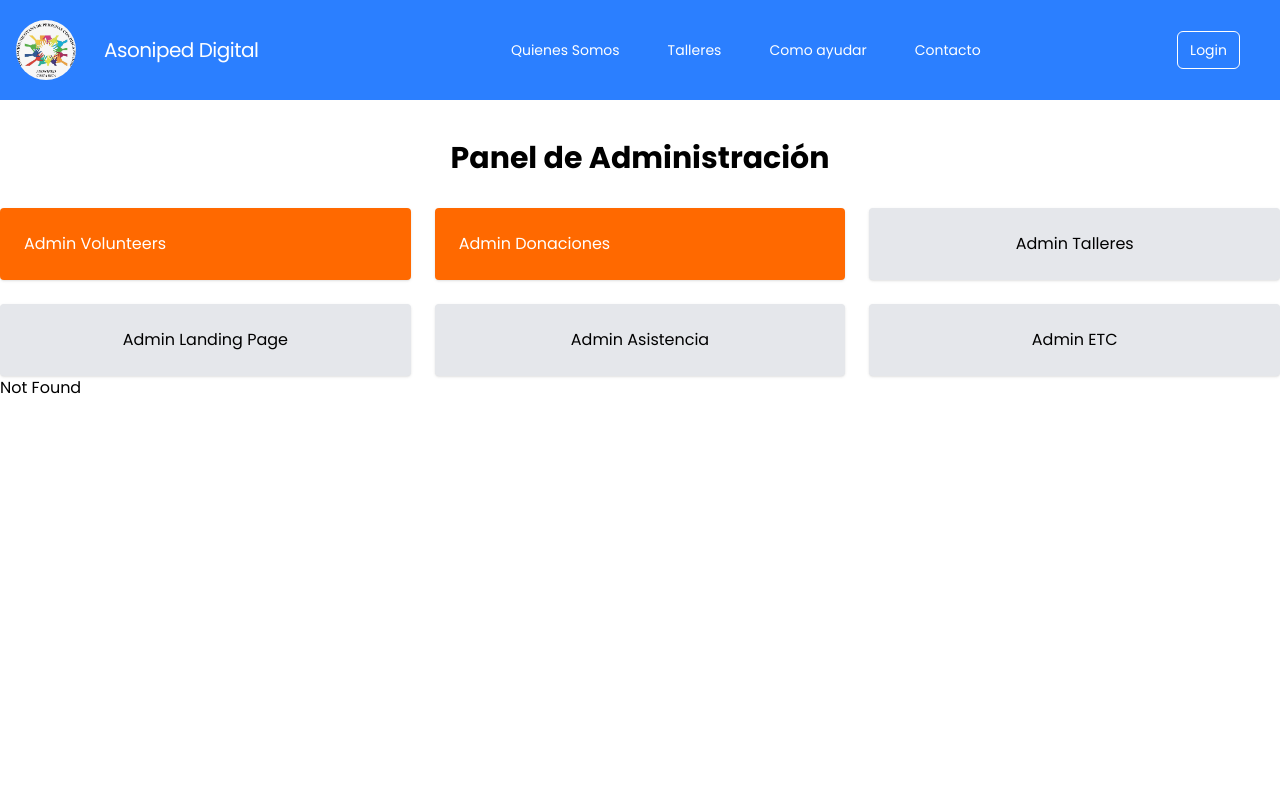
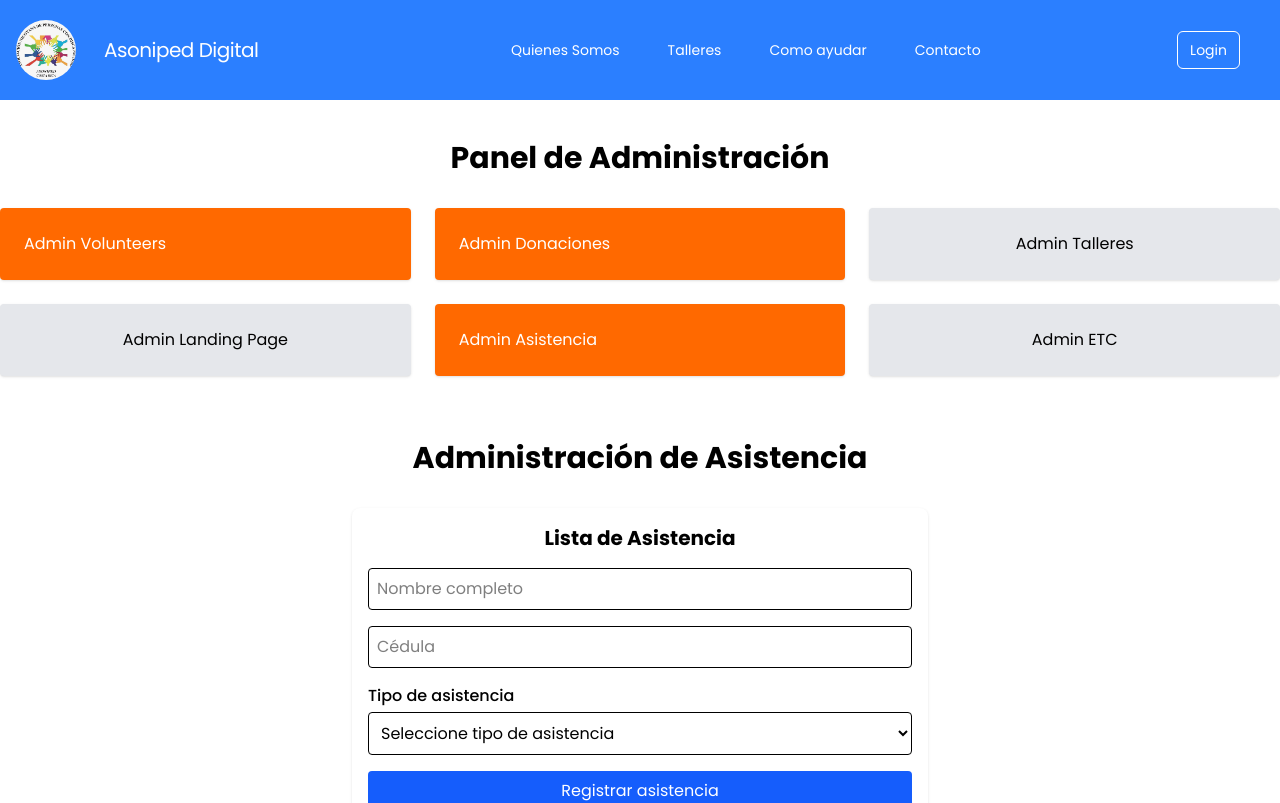
Before and after one commit to naila25/ASONIPED-digital, a React (Vite) app: page /admin/attendance in a window 1280 px wide. Shown: the top 803 px of the page. Built offline with nearby package versions, Linux system fonts and the light colour scheme.

Commit message:
Corrijo conflicto de nombres por mayúsculas en ruta

```diff
--- a/src/Routes/index.tsx
+++ /dev/null
@@ -1,18 +0,0 @@
-
-import { Routes, Route } from 'react-router-dom';
-import FormularioDonacion from '../components/Donation/FormularioDonacion';
-
-
-
-const AppRoutes = () => {
-  return (
-    <Routes>
-
-      <Route path="/FormularioDonacion" element={<FormularioDonacion />} />
-
-
-    </Routes>
-  );
-};
-
-export default AppRoutes;
--- /dev/null
+++ b/src/components/Asistencia/ListaAsistencia.tsx
@@ -0,0 +1,86 @@
+import React, { useState } from 'react';
+
+type Attendance = {
+  nombre: string;
+  cedula: string;
+  tipo: string;
+};
+
+interface Props {
+  onNewAttendance: (record: Attendance) => void;
+}
+
+const ListaAsistencia: React.FC<Props> = ({ onNewAttendance }) => {
+  const [formData, setFormData] = useState({
+    nombre: '',
+    cedula: '',
+    tipo: '',
+  });
+
+  const handleChange = (e: React.ChangeEvent<HTMLInputElement | HTMLSelectElement>) => {
+    setFormData({
+      ...formData,
+      [e.target.name]: e.target.value,
+    });
+  };
+
+  const handleSubmit = (e: React.FormEvent) => {
+    e.preventDefault();
+    if (formData.nombre && formData.cedula && formData.tipo) {
+      onNewAttendance(formData);
+      setFormData({ nombre: '', cedula: '', tipo: '' });
+    } else {
+      alert('Por favor, complete todos los campos.');
+    }
+  };
+
+  return (
+    <div className="max-w-xl mx-auto p-4 bg-white shadow rounded-lg">
+      <h2 className="text-xl font-bold mb-4 text-center">Lista de Asistencia</h2>
+      <form onSubmit={handleSubmit} className="space-y-4">
+        <input
+          type="text"
+          name="nombre"
+          placeholder="Nombre completo"
+          value={formData.nombre}
+          onChange={handleChange}
+          className="w-full p-2 border rounded"
+        />
+
+        <input
+          type="text"
+          name="cedula"
+          placeholder="Cédula"
+          value={formData.cedula}
+          onChange={handleChange}
+          className="w-full p-2 border rounded"
+        />
+
+        <div>
+          <label className="block mb-1 font-medium">Tipo de asistencia</label>
+          <select
+            name="tipo"
+            value={formData.tipo}
+            onChange={handleChange}
+            className="w-full p-2 border rounded"
+          >
+            <option value="">Seleccione tipo de asistencia</option>
+            <option value="Cursos">Cursos</option>
+            <option value="Talleres">Talleres</option>
+            <option value="Actividades">Actividades</option>
+            <option value="Comedor">Comedor</option>
+          </select>
+        </div>
+
+        <button
+          type="submit"
+          className="w-full bg-blue-600 text-white p-2 rounded hover:bg-blue-700"
+        >
+          Registrar asistencia
+        </button>
+      </form>
+    </div>
+  );
+};
+
+export default ListaAsistencia;
--- /dev/null
+++ b/src/components/Asistencia/TablaListaAsistencia.tsx
@@ -0,0 +1,43 @@
+import React from 'react';
+
+interface Attendance {
+  nombre: string;
+  cedula: string;
+  tipo: string;
+}
+
+interface Props {
+  registros: Attendance[];
+}
+
+const AttendanceTable: React.FC<Props> = ({ registros }) => {
+  if (registros.length === 0) return null;
+
+  return (
+    <div className="mt-8">
+      <h3 className="text-xl font-semibold mb-3 text-center">Tabla de Asistencias Registradas</h3>
+      <div className="overflow-x-auto">
+        <table className="min-w-full border border-gray-300 text-center">
+          <thead className="bg-gray-200">
+            <tr>
+              <th className="py-2 px-4 border">Nombre completo</th>
+              <th className="py-2 px-4 border">Cédula</th>
+              <th className="py-2 px-4 border">Tipo de asistencia</th>
+            </tr>
+          </thead>
+          <tbody>
+            {registros.map((r, index) => (
+              <tr key={index} className="hover:bg-gray-100">
+                <td className="py-2 px-4 border">{r.nombre}</td>
+                <td className="py-2 px-4 border">{r.cedula}</td>
+                <td className="py-2 px-4 border">{r.tipo}</td>
+              </tr>
+            ))}
+          </tbody>
+        </table>
+      </div>
+    </div>
+  );
+};
+
+export default AttendanceTable;
--- a/src/pages/admin/AdminDashboard.tsx
+++ b/src/pages/admin/AdminDashboard.tsx
@@ -1,8 +1,8 @@
 import { Link, Outlet } from '@tanstack/react-router';
 
-const AdminDashboard = () => (
+const AdminDashboard = () => {
+  return (
     <div className="min-h-screen flex flex-col">
-
       <main className="flex-1 container mx-auto py-10">
         <h1 className="text-3xl font-bold text-center mb-8">Panel de Administración</h1>
         <div className="grid grid-cols-1 sm:grid-cols-2 md:grid-cols-3 gap-6">
@@ -10,13 +10,15 @@ const AdminDashboard = () => (
           <Link to="/admin/donations" className="bg-orange-500 text-white p-6 rounded shadow hover:bg-orange-600 transition">Admin Donaciones</Link>
           <div className="bg-gray-200 p-6 rounded shadow text-center">Admin Talleres</div>
           <div className="bg-gray-200 p-6 rounded shadow text-center">Admin Landing Page</div>
-        <div className="bg-gray-200 p-6 rounded shadow text-center">Admin Asistencia</div>
+          <Link to="/admin/attendance" className="bg-orange-500 text-white p-6 rounded shadow hover:bg-orange-600 transition">Admin Asistencia</Link>
           <div className="bg-gray-200 p-6 rounded shadow text-center">Admin ETC</div>
         </div>
+        <div className="mt-8">
           <Outlet />
+        </div>
       </main>
-
     </div>
   );
+};
 
 export default AdminDashboard;
--- /dev/null
+++ b/src/pages/admin/AttendancePage.tsx
@@ -0,0 +1,29 @@
+import { useState } from 'react';
+import ListaAsistencia from '../../components/Asistencia/ListaAsistencia';
+import TablaListaAsistencia from '../../components/Asistencia/TablaListaAsistencia';
+
+type Attendance = {
+  nombre: string;
+  cedula: string;
+  tipo: string;
+};
+
+const AttendancePage = () => {
+  const [attendanceRecords, setAttendanceRecords] = useState<Attendance[]>([]);
+
+  const handleNewAttendance = (newRecord: Attendance) => {
+    setAttendanceRecords(prev => [...prev, newRecord]);
+  };
+
+  return (
+    <div className="container mx-auto py-8">
+      <h1 className="text-3xl font-bold text-center mb-8">Administración de Asistencia</h1>
+      <div className="space-y-8">
+        <ListaAsistencia onNewAttendance={handleNewAttendance} />
+        <TablaListaAsistencia registros={attendanceRecords} />
+      </div>
+    </div>
+  );
+};
+
+export default AttendancePage;
--- a/src/routes/index.tsx
+++ b/src/routes/index.tsx
@@ -15,6 +15,7 @@ const AdminDashboard = lazy(() => import('../pages/admin/AdminDashboard'));
 const VolunteerOptionsPage = lazy(() => import('../pages/volunteer/VolunteerOptionsPage'));
 const VolunteerFormsPage = lazy(() => import('../pages/volunteer/VolunteerFormsPage'));
 const DonationForms = lazy(() => import('../pages/admin/DonationForms'));
+const AttendancePage = lazy(() => import('../pages/admin/AttendancePage'));
 
 // Root route - SINGLE SOURCE OF TRUTH
 const rootRoute = createRootRoute({
@@ -88,6 +89,16 @@ const donationsAdminRoute = createRoute({
   ),
 });
 
+const attendanceAdminRoute = createRoute({
+  getParentRoute: () => adminRoute,
+  path: 'attendance',
+  component: () => (
+    <Suspense fallback={<div style={{color:'red',fontSize:'2rem',textAlign:'center'}}>Loading AttendancePage...</div>}>
+      <AttendancePage />
+    </Suspense>
+  ),
+});
+
 const volunteerOptionsRoute = createRoute({
   getParentRoute: () => volunteersAdminRoute,
   path: 'options',
@@ -121,7 +132,8 @@ const routeTree = rootRoute.addChildren([
       volunteerOptionsRoute,
       volunteerFormsRoute
     ]),
-    donationsAdminRoute
+    donationsAdminRoute,
+    attendanceAdminRoute
   ])
 ]);
 
@@ -131,9 +143,20 @@ let router: any;
 if (!router) {
   router = createRouter({
     routeTree,
-    // Optional: Add default preloading/staleTime configurations
     defaultPreload: 'intent',
-    defaultPreloadStaleTime: 0
+    defaultPreloadStaleTime: 0,
+    defaultErrorComponent: ({ error }) => (
+      <div className="text-center p-4">
+        <h1 className="text-2xl font-bold text-red-600">Error</h1>
+        <p className="text-gray-700">{error.message}</p>
+      </div>
+    ),
+    defaultNotFoundComponent: () => (
+      <div className="text-center p-4">
+        <h1 className="text-2xl font-bold text-red-600">Page Not Found</h1>
+        <p className="text-gray-700">The page you're looking for doesn't exist.</p>
+      </div>
+    )
   });
 }
 
```
Also changed, not shown: 1 other file (tests, documents, lock files or other folders). Lines whose indentation alone changed are shown as unchanged.
